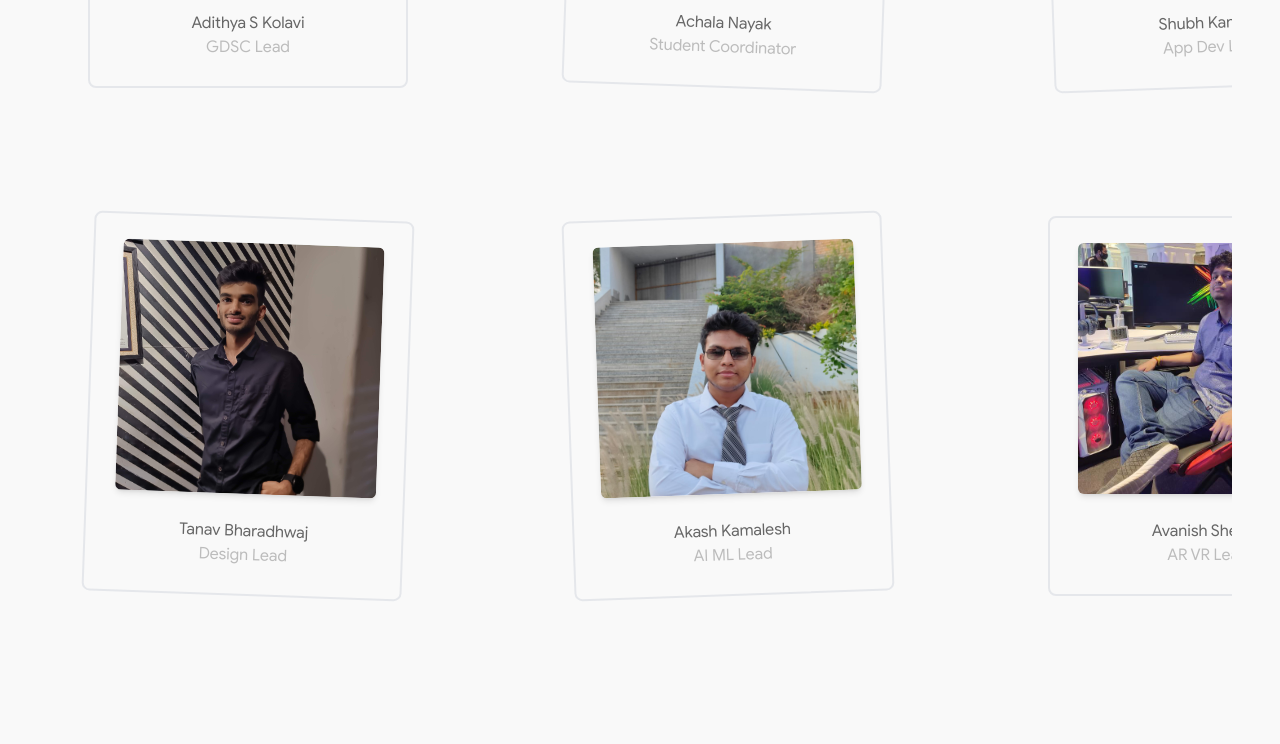
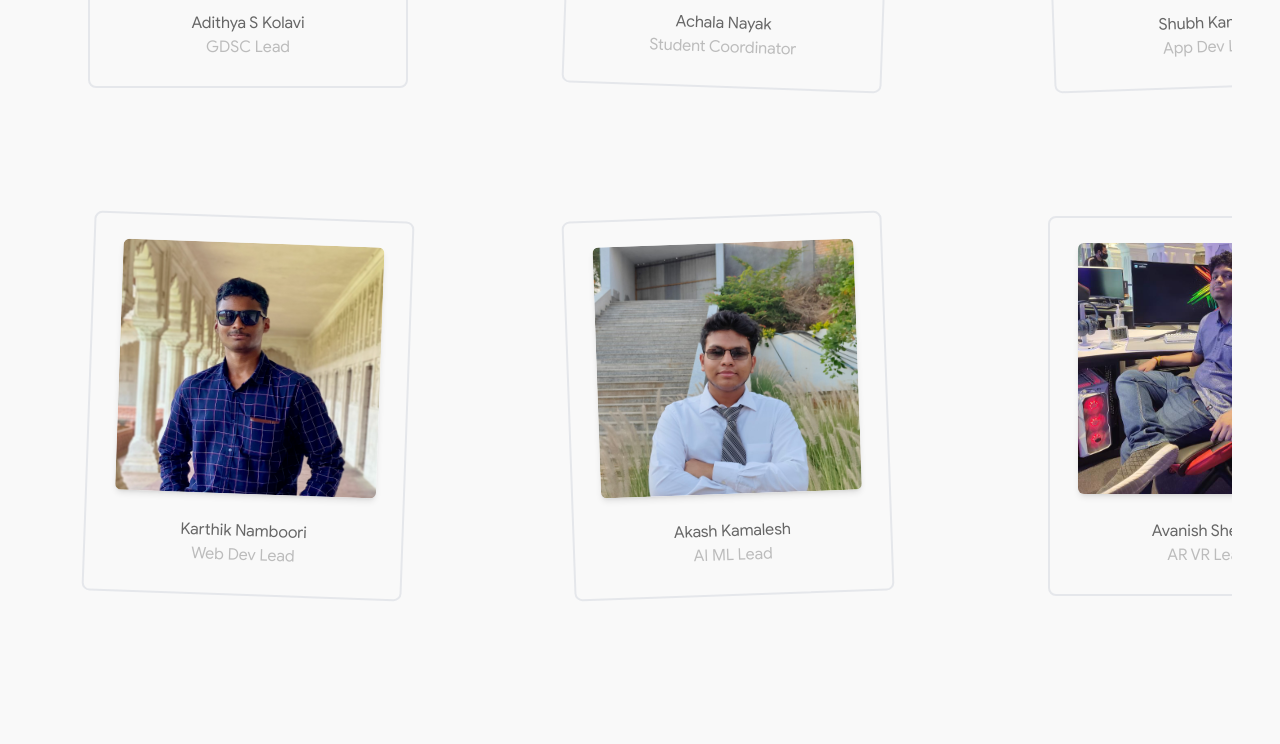
Before and after one commit to dscpesu/gdscpesu.com, a Next.js app: page / in a window 1280 px wide. Shown: the part 4550-5294 px from the top of the page. Built offline with nearby package versions, Linux system fonts and the light colour scheme.

Commit message:
minor fixes

```diff
--- a/constants.js
+++ b/constants.js
@@ -121,9 +121,9 @@ export const domainLeads = [
     imageSRC: '/domainLeads/AdityaVikramSingh_ARVR.jpg'
 },
 {
-    name:'Karthik Namboori',
-    role:'Web Dev Lead',
-    imageSRC: '/domainLeads/KarthikNamboori_WebDev.png'
+    name:'Tanav Bharadhwaj',
+    role:'Design Lead',
+    imageSRC: '/domainLeads/Tanav_Design.jpg'
 },
 {
     name:'Akanksha S',
@@ -136,9 +136,9 @@ export const domainLeads = [
     imageSRC: '/domainLeads/AnirudhLakhotia_Technical.png'
 },
 {
-    name:'Tanav Bharadhwaj',
-    role:'Design Lead',
-    imageSRC: '/domainLeads/Tanav_Design.jpg'
+    name:'Karthik Namboori',
+    role:'Web Dev Lead',
+    imageSRC: '/domainLeads/KarthikNamboori_WebDev.png'
 },
 {
     name:'Akash Kamalesh',
```
